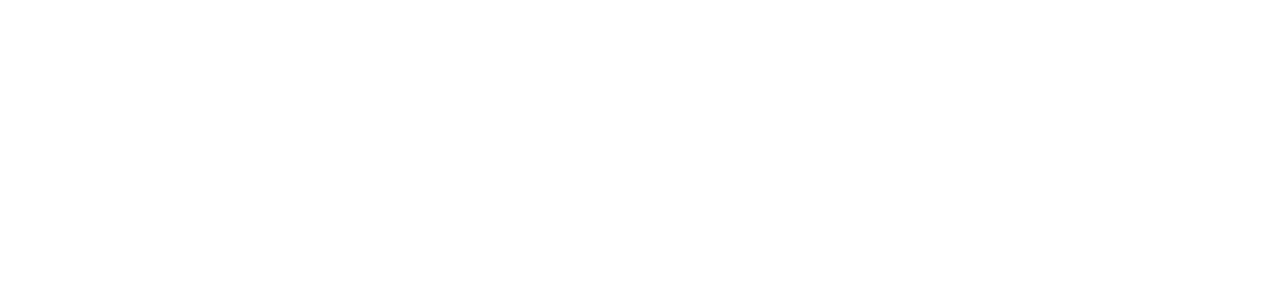
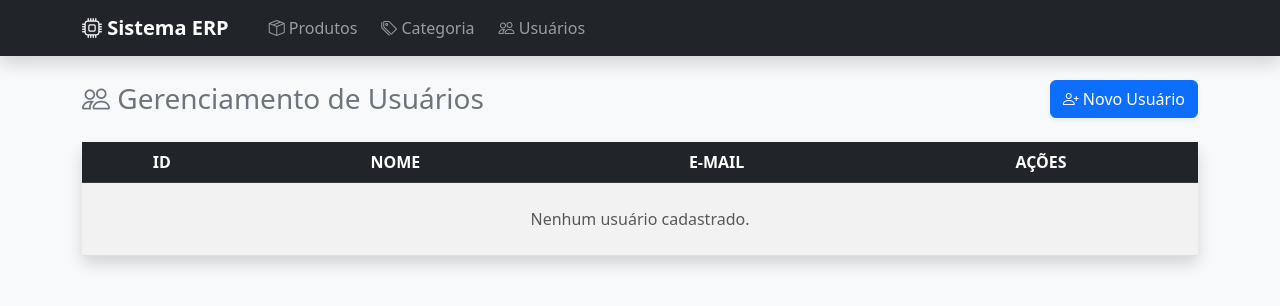
Before and after one commit to pvpp859-spec/projeto_teste, a Flask app: page /usuarios in a window 1280 px wide. Before the commit the part shown is empty. Shown: the top 306 px of the page. Run offline with Flask 3, Linux system fonts and the light colour scheme.

Commit message:
atualização

```diff
--- a/app/templates/base.html
+++ b/app/templates/base.html
@@ -30,7 +30,7 @@
                     </li>
 
                     <li class="nav-item">
-                        <a class="nav-link" href="{{ url_for('web.listar_produtos_view')}}">
+                        <a class="nav-link" href="{{ url_for('web.listar_usuarios_view')}}">
                             <i class="bi bi-people"></i> Usuários
                         </a>
                     </li>
--- a/app/templates/usuarios/listar.html
+++ b/app/templates/usuarios/listar.html
@@ -0,0 +1,52 @@
+{% extends 'base.html' %}
+
+{% block content %}
+
+    <div class="d-flex justify-content-between align-items-center mb-4">
+        <h2 class="h3 text-secondary mb-0">
+            <i class="bi bi-people"></i> Gerenciamento de Usuários
+        </h2>
+
+        <a href="{{ url_for('web.novo_usuario_view') }}" class="btn btn-primary shadow-sm">
+            <i class="bi bi-person-plus"></i> Novo Usuário
+        </a>
+    </div>
+
+    <div class="card shadow border-0">
+        <div class="card-body p-0">
+            <div class="table-responsive"> <table class="table table-hover table-striped mb-0 text-center align-middle">
+                    <thead class="table-dark">
+                        <tr>
+                            <th>ID</th>
+                            <th>NOME</th>
+                            <th>E-MAIL</th>
+                            <th>AÇÕES</th>
+                        </tr>
+                    </thead>
+                    <tbody>
+                        {% for usuario in usuarios %}
+                        <tr>
+                            <td>{{ usuario.id }}</td>
+                            <td>{{ usuario.nome }}</td>
+                            <td>{{ usuario.email }}</td>
+                            <td>
+                                <a href="#" class="btn btn-sm btn-warning">
+                                    <i class="bi bi-pencil"></i>
+                                </a>
+                                <button class="btn btn-sm btn-danger">
+                                    <i class="bi bi-trash"></i>
+                                </button>
+                            </td>
+                        </tr>
+                        {% else %}
+                        <tr>
+                            <td colspan="4" class="text-muted py-4">Nenhum usuário cadastrado.</td>
+                        </tr>
+                        {% endfor %}
+                    </tbody>
+                </table>
+            </div>
+        </div>
+    </div>
+
+{% endblock %}
```
Also changed, not shown: instance/sistema_erp.db.
